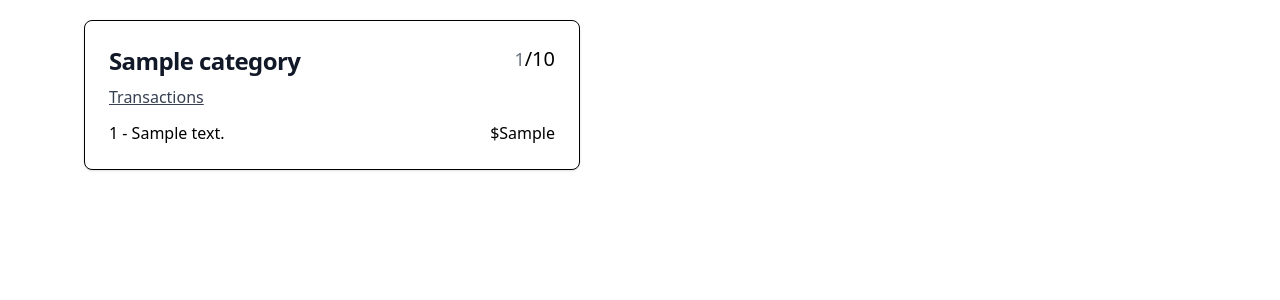
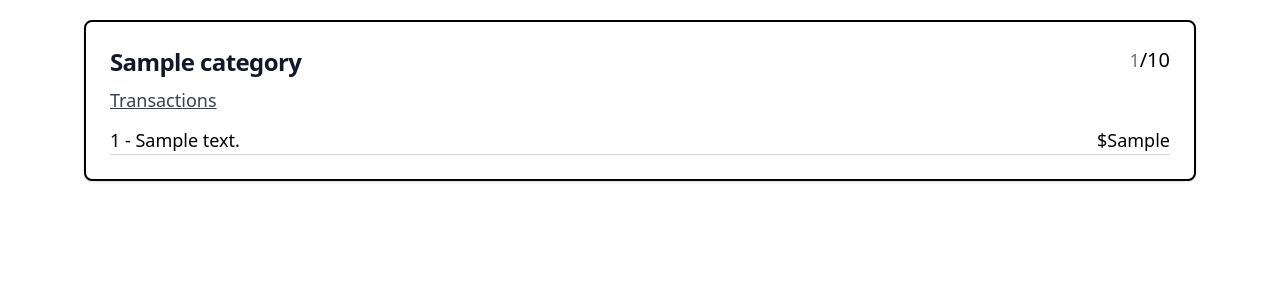
Before and after one commit to dharbo/490Project, a Flask app: template templates/home.html in a window 1280 px wide. Shown: the part 216-516 px from the top of the page. Run offline with Flask 3, Linux system fonts and the light colour scheme; the template is opened without the code that fills it: most values are stand-ins (such as "Sample title", 1, 10 or a date in 2020); style sheets or scripts are compiled from the project's sources.

Commit message:
Updated UI for categories

```diff
--- a/templates/base.html
+++ b/templates/base.html
@@ -19,7 +19,7 @@
 <body>
     <nav class="bg-[#85bb65] border-gray-200 dark:bg-gray-900">
         <div class="flex flex-wrap items-center justify-between ml-2 p-4">
-            <a href=".//" class="flex items-center">
+            <a href="./" class="flex items-center">
                 <img src="../static/src/moneyicon.png" class="rounded-full border border-black h-20 mr-5"
                     alt="App Logo" />
                 <span class="self-center text-3xl font-semibold whitespace-nowrap">Expense Tracker</span>
--- a/templates/home.html
+++ b/templates/home.html
@@ -31,37 +31,34 @@
     </header>
 
     <!-- HTML for the categories/transactions -->
-    <div class="flex flex-wrap">
-
         {% for category_name in user_expense_data['Category_Data'] %}
 
         <div
-            class="min-w-[40%] mb-5 mx-16 p-6 bg-white border border-black rounded-lg shadow dark:bg-gray-800 dark:border-gray-700">
+            class="min-w-[40%] mb-5 mx-16 p-6 bg-white border-2 border-black rounded-lg shadow dark:bg-gray-800 dark:border-gray-700">
             <div class="flex justify-between">
-                <h5 class="mb-2 mr-2 text-2xl font-bold tracking-tight text-gray-900 dark:text-white">{{ category_name }}</h5>
+                <h5 class="w-[50%] mb-2 mr-2 text-2xl font-bold tracking-tight text-gray-900 dark:text-white">{{ category_name }}</h5>
                 <div class="flex">
                     <p class="text-gray-500 text-lg">{{ user_expense_data['Category_Data'][category_name]['Total_Spent'] }}</p>
                     <p class="text-black text-xl">/{{ user_expense_data['Category_Data'][category_name]['Budget_Amount'] }}</p>
                 </div>
             </div>
 
-            <p class="mb-3 underline font-normal text-gray-700 dark:text-gray-400">Transactions</p>
+            <p class="mb-3 text-lg underline font-normal text-gray-700 dark:text-gray-400">Transactions</p>
 
             <div id="transactions" class="flex flex-col h-full">
                 {% for transaction_id in user_expense_data['Category_Data'][category_name] %}
+                    {% if transaction_id != 'Total_Spent' and transaction_id != 'Budget_Amount' %}
                     <div class="flex flex-row h-full justify-between">
-                        {% if transaction_id != 'Total_Spent' and transaction_id != 'Budget_Amount' %}
-                        <p class="break-all w-36">{{ loop.index }} - {{ user_expense_data['Category_Data'][category_name][transaction_id]['Description'] }}</p>
-                        <p>${{ user_expense_data['Category_Data'][category_name][transaction_id]['Money_Spent'] }}</p>
-                        {% endif %}
+                        <p class="break-all w-[50%] text-lg">{{ loop.index }} - {{ user_expense_data['Category_Data'][category_name][transaction_id]['Description'] }}</p>
+                        <p class="text-lg">${{ user_expense_data['Category_Data'][category_name][transaction_id]['Money_Spent'] }}</p>
                     </div>
+                    <hr class="border-gray-300 border-solid">
+                    {% endif %}
                 {% endfor %}
             </div>
+        </div>
 
-        </div>
         {% endfor %}
-
-    </div>
 
     <!-- Modal for creating a category -->
     <div id="create-category-modal" aria-hidden="true" class="hidden mx-auto inset-0 fixed backdrop-blur-sm">
@@ -77,7 +74,7 @@
                     </label>
                     <input
                         class="shadow appearance-none border-black border rounded w-full py-2 px-3 text-gray-700 leading-tight focus:outline-none focus:shadow-outline"
-                        type="text" id="category-name" name="category-name" placeholder="Enter Category Name" maxlength="15" required>
+                        type="text" id="category-name" name="category-name" placeholder="Enter Category Name" maxlength="30" required>
                 </div>
                 <div class="mb-6">
                     <label class="block text-gray-700 text-sm font-bold mb-2" for="budget">
@@ -112,7 +109,7 @@
                     </label>
                     <input
                         class="shadow appearance-none border-black border rounded w-full py-2 px-3 text-gray-700 leading-tight focus:outline-none focus:shadow-outline"
-                        type="text" id="old-category-name" name="old-category-name" placeholder="Enter Old Category Name" maxlength="15" required>
+                        type="text" id="old-category-name" name="old-category-name" placeholder="Enter Old Category Name" maxlength="30" required>
                 </div>
                 <div class="mb-4">
                     <label class="block text-gray-700 text-sm font-bold mb-2" for="new-category-name">
@@ -120,7 +117,7 @@
                     </label>
                     <input
                         class="shadow appearance-none border-black border rounded w-full py-2 px-3 text-gray-700 leading-tight focus:outline-none focus:shadow-outline"
-                        type="text" id="new-category-name" name="new-category-name" placeholder="Enter New Category Name" maxlength="15" required>
+                        type="text" id="new-category-name" name="new-category-name" placeholder="Enter New Category Name" maxlength="30" required>
                 </div>
                 <div class="mb-6">
                     <label class="block text-gray-700 text-sm font-bold mb-2" for="new-budget">
@@ -155,7 +152,7 @@
                     </label>
                     <input
                         class="shadow appearance-none border-black border rounded w-full py-2 px-3 text-gray-700 mb-3 leading-tight focus:outline-none focus:shadow-outline"
-                        type="text" id="category-name" name="category-name" placeholder="Enter Category Name" maxlength="15" required>
+                        type="text" id="category-name" name="category-name" placeholder="Enter Category Name" maxlength="30" required>
                 </div>
                 <div class="flex justify-center">
                     <button
@@ -182,7 +179,7 @@
                     </label>
                     <input
                         class="shadow appearance-none border-black border rounded w-full py-2 px-3 text-gray-700 leading-tight focus:outline-none focus:shadow-outline"
-                        type="text" id="category-name" name="category-name" placeholder="Enter Category Name" maxlength="15" required>
+                        type="text" id="category-name" name="category-name" placeholder="Enter Category Name" maxlength="30" required>
                 </div>
                 <div class="mb-4">
                     <label class="block text-gray-700 text-sm font-bold mb-2" for="transaction-description">
@@ -190,7 +187,7 @@
                     </label>
                     <input
                         class="shadow appearance-none border-black border rounded w-full py-2 px-3 text-gray-700 leading-tight focus:outline-none focus:shadow-outline"
-                        type="text" id="transaction-description" name="transaction-description" placeholder="Enter Transaction Description" required>
+                        type="text" id="transaction-description" name="transaction-description" placeholder="Enter Transaction Description" maxlength="30" required>
                 </div>
                 <div class="mb-6">
                     <label class="block text-gray-700 text-sm font-bold mb-2" for="money-spent">
@@ -225,7 +222,7 @@
                     </label>
                     <input
                         class="shadow appearance-none border-black border rounded w-full py-2 px-3 text-gray-700 leading-tight focus:outline-none focus:shadow-outline"
-                        type="text" id="category-name" name="category-name" placeholder="Enter Category Name" maxlength="15" required>
+                        type="text" id="category-name" name="category-name" placeholder="Enter Category Name" maxlength="30" required>
                 </div>
                 <div class="mb-4">
                     <label class="block text-gray-700 text-sm font-bold mb-2" for="old-transaction-id">
@@ -241,7 +238,7 @@
                     </label>
                     <input
                         class="shadow appearance-none border-black border rounded w-full py-2 px-3 text-gray-700 leading-tight focus:outline-none focus:shadow-outline"
-                        type="text" id="new-transaction-description" name="new-transaction-description" placeholder="Enter New Transaction Description" required>
+                        type="text" id="new-transaction-description" name="new-transaction-description" placeholder="Enter New Transaction Description" maxlength="30" required>
                 </div>
                 <div class="mb-6">
                     <label class="block text-gray-700 text-sm font-bold mb-2" for="new-money-spent">
@@ -276,7 +273,7 @@
                     </label>
                     <input
                         class="shadow appearance-none border-black border rounded w-full py-2 px-3 text-gray-700 leading-tight focus:outline-none focus:shadow-outline"
-                        type="text" id="category-name" name="category-name" placeholder="Enter Category Name" maxlength="15" required>
+                        type="text" id="category-name" name="category-name" placeholder="Enter Category Name" maxlength="30" required>
                 </div>
                 <div class="mb-4">
                     <label class="block text-gray-700 text-sm font-bold mb-2" for="transaction-id">
```
